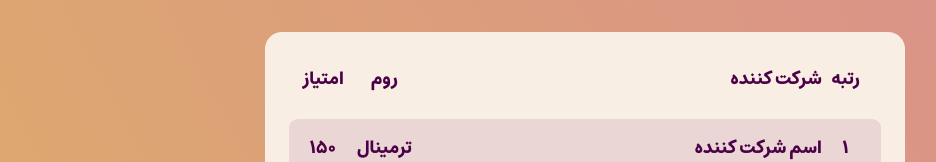
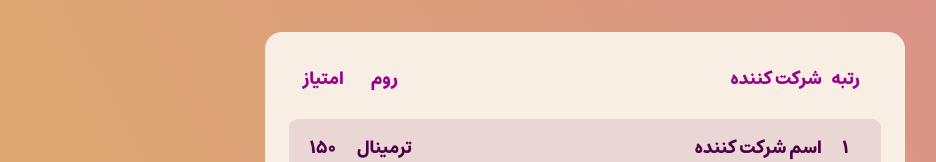
Before and after one commit to CEIT-SSC/NC-Front, a React (Create React App) app: page /scoreBoard in a window 1280 px wide. Shown: the top 162 px of the page, without its empty margins (55-991 px from the left). Built offline with nearby package versions, Linux system fonts and the light colour scheme.

Commit message:
debuge scoreBoard after pervios changes

```diff
--- a/src/components/scoreBoard/ScoreLine.module.css
+++ b/src/components/scoreBoard/ScoreLine.module.css
@@ -15,7 +15,7 @@
   background-color: inherit;
 }
 .header span {
-  color: var(--scoreBoard-titles);
+  color: var(--scoreBoard-titles) !important;
   font-weight: normal;
   margin-top: 0px;
   font-size: 0.9rem;
```
